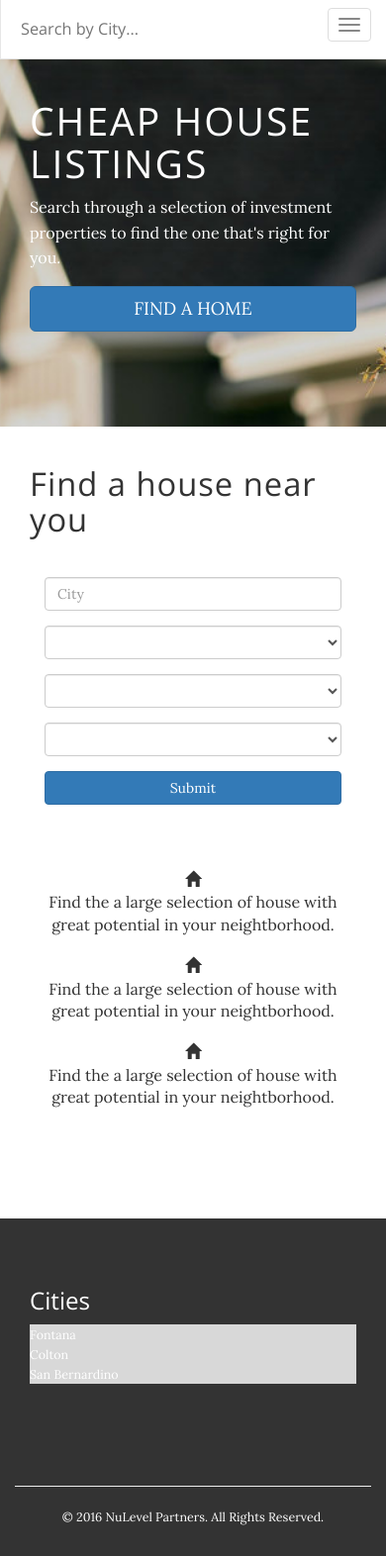
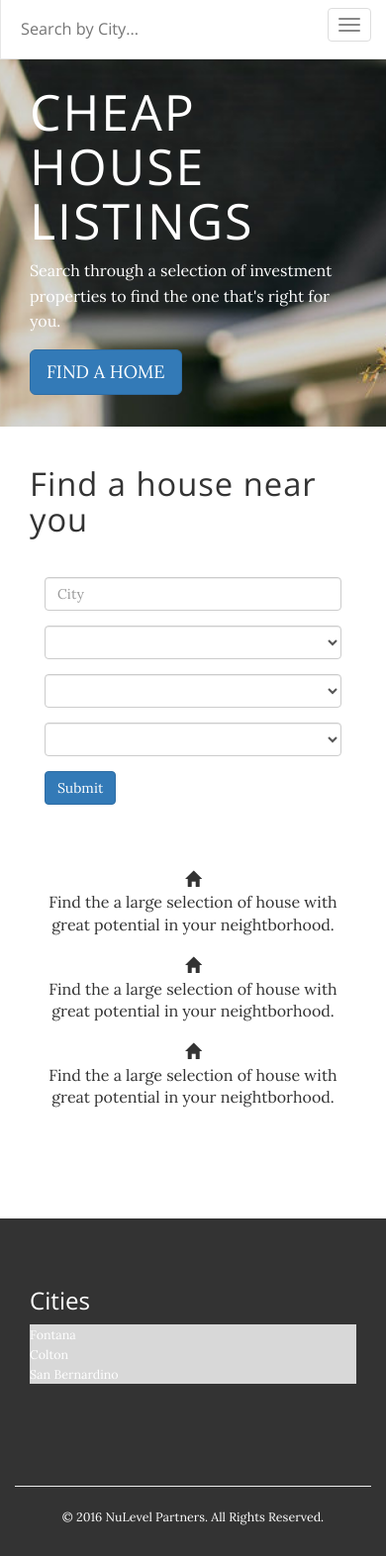
Before and after one commit to paulturnerblatchley/cheaphouselistings, a PHP site: page / in a window 390 px wide. Shown: the whole page at 99% size. Run offline with PHP 8.4, Linux system fonts and the light colour scheme.

Commit message:
Minor style adjustments

```diff
--- a/css/custom.css
+++ b/css/custom.css
@@ -4,10 +4,12 @@
 
 body{
 	background-color: #fff;
+	max-width: 100%;
+	overflow-x: hidden;
+	margin: 0 auto;
 	padding-top: 51px;
 	font: 125%/1.6 "Lora", serif;
 	font-weight: 400;
-	margin: 0 auto;
 	text-align: left;
 }
 
@@ -26,8 +28,8 @@ h4 {font-size:1.618em;font-weight:700;}
 h5 {font-size:1.194em;font-weight:700;}
 h6 {font-size:1em;}
 /* ng-cloak */
-[ng\:cloak], [ng-cloak], [data-ng-cloak], [x-ng-cloak], .ng-cloak, .x-ng.ng-cloak, .ng-hide {
-    display: none !important;
+[ng\:cloak], [ng-cloak], [data-ng-cloak], [x-ng-cloak], .ng-cloak, .x-ng-cloak {
+  display: none !important;
 }
 ul{
 	list-style: none;
@@ -38,9 +40,7 @@ a{
 a:hover{
 	cursor: pointer;
 }
-.btn {
-	width: 100%;
-}
+
 ul.simple-post-list .post-image {
 	float: left;
 	margin-right: 12px;
@@ -154,14 +154,13 @@ ul.simple-post-list {
  * HOMEPAGE
  ****/
  .home-container {
- 	background-color: #bdbec0;
  	position: relative;
  	z-index: 3;
  }
 
  .bg {
- 	background-color: #bdbec0;
- 	background: url("../images/suburb-houses.jpg") no-repeat top center;
+ 	background: linear-gradient(to top left, #00d2ff, #3a7bd5);
+ 	background: #fff url("../images/suburb-houses.jpg") no-repeat top center;
  	background-size: cover;
  	position: fixed;
  	width: 100%;
@@ -176,7 +175,6 @@ ul.simple-post-list {
  }
 
  .jumbotron {
- 	background-color: #bdbec0;
  	background: transparent;
  	color: #fff;
  	height: 350px;
@@ -185,6 +183,17 @@ ul.simple-post-list {
  .jumbotron .container-fluid {
  	width: 80%;
  	padding-top: 48px;
+ }
+
+ .jumbotron .btn-secondary{
+	 background: linear-gradient(to left, rgba(50,118,177, 0.1), rgba(255, 255, 255, 0.2));
+	 border-color: #fff;
+	 color: #fff;
+ }
+
+ .jumbotron .btn-secondary:hover {
+	background-color: #fff;
+	color: #3276b1;
  }
 
  .home-content {
@@ -296,7 +305,9 @@ ul.simple-post-list {
 	.mobile-brand {
 		display: block!important;
 	}
-
+	.jumbotron h1 {
+		font-size: 63px;
+	}
 
 }
 
@@ -304,9 +315,15 @@ ul.simple-post-list {
 	.jumbotron {
 		padding: 30px 0;
 	}
+	.jumbotron h1 {
+		font-size: 4em;
+	}
 }
 
 @media (max-width: 450px) {
+	.jumbotron {
+		padding: 15px 0;
+	}
 	.jumbotron p {
 		font-size: 16px;
 	}
```
